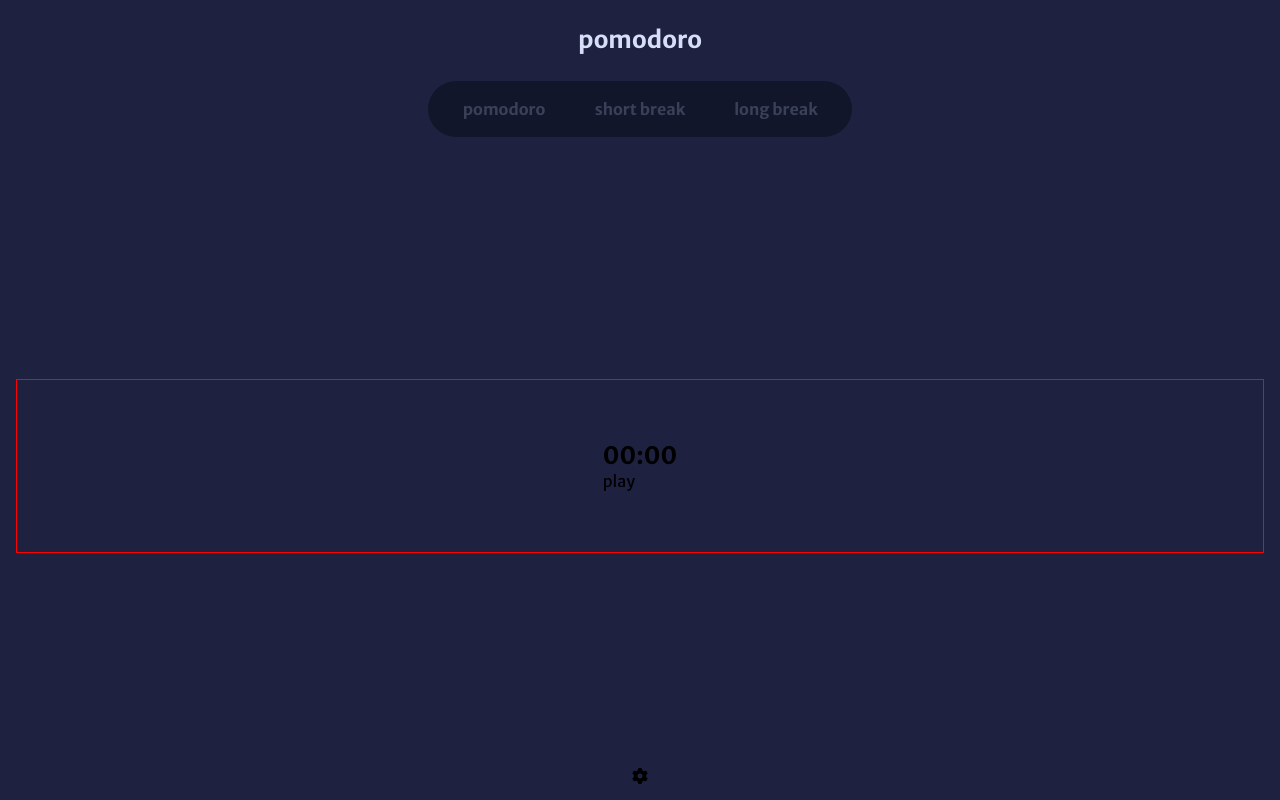
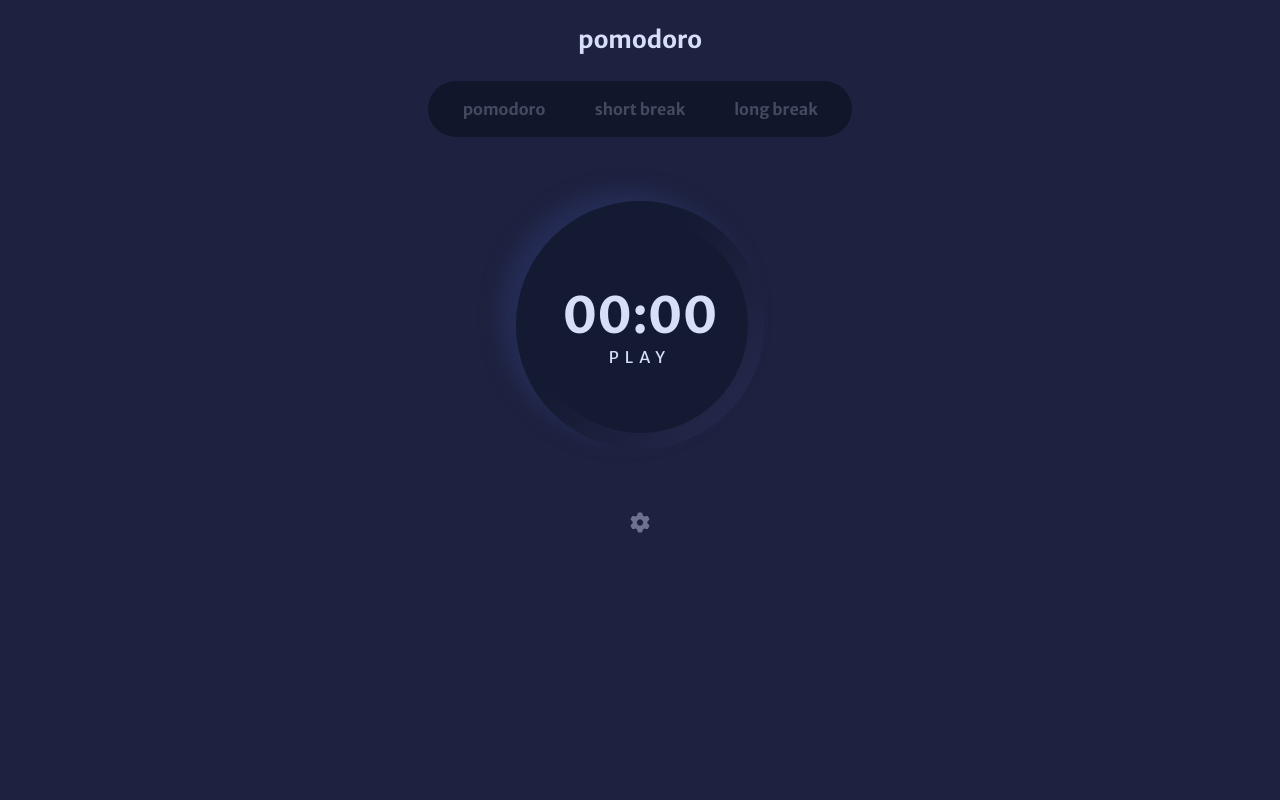
Before and after one commit to mathrews/pomodoro-project, a website: page index.html in a window 1280 px wide. Drawn offline with Linux system fonts and the light colour scheme.

Commit message:
layout finished

```diff
--- a/css/style.css
+++ b/css/style.css
@@ -13,32 +13,31 @@
     --background: #1E2240;
     --bckgTempos: #11162b;
     --corFonte1: #D7DFF8;
-    --corFonte2: #3B4059;
+    --corFonte2: #444961;
     --corFonte3: #141A31;
+    --corEngrenagem: #6E7190;
     --corShadowDiv: #252C55;
-    --corGradient1: #1E2240;
+    --corGradient1: #141A31;
     --corGradient2: #282A50;
     --corActive-contador: #E47176;
 }
 
 body {
     width: 100%;
-    height: 100vh;
     background-color: var(--background);
 }
 
 main {
     width: 100%;
-    height: 100%;
     display: flex;
     flex-direction: column;
     justify-content: center;
     align-items: center;
-    gap: 28%;
+    gap: 3em;
     padding: 16px;
 }
 
-main section{
+main section {
     flex: 1;
 }
 
@@ -83,7 +82,6 @@ main section:first-child #tempos li.active {
 }
 
 main section:nth-child(2) {
-    border: 1px solid red;
     width: 100%;
     display: flex;
     flex-direction: column;
@@ -92,3 +90,62 @@ main section:nth-child(2) {
     gap: 32%;
     padding: 16px;
 }
+
+main section:nth-child(2) .container {
+    background-image: linear-gradient(130deg, var(--corGradient1) 40%, var(--corGradient2));
+    width: 15.5em;
+    height: 15.5em;
+    border-radius: 100%;
+    display: flex;
+    align-items: center;
+    justify-content: center;
+    position: relative;
+    box-shadow: -15px -10px 20px var(--corShadowDiv);
+}
+
+main section:nth-child(2) .container #circulo {
+    position: relative;
+    background: conic-gradient(var(--corActive-contador), 0deg, var(--corGradient1) 0deg);
+    width: 13.5em;
+    height: 13.5em;
+    border-radius: 100%;
+    display: flex;
+    flex-direction: column;
+    align-items: center;
+    justify-content: center;
+    gap: 16px;
+}
+
+main section:nth-child(2) .container #circulo::before {
+    content: "";
+    position: absolute;
+    height: 12em;
+    width: 12em;
+    border-radius: 100%;
+    background-color: var(--corGradient1);
+}
+
+main section:nth-child(2) .container #circulo .circulo-content {
+    display: flex;
+    flex-direction: column;
+    align-items: center;
+    justify-content: center;
+    position: relative;
+}
+
+main section:nth-child(2) .container #circulo .circulo-content h1 {
+    font-size: 50px;
+    color: var(--corFonte1);
+}
+
+main section:nth-child(2) .container #circulo .circulo-content p {
+    color: var(--corFonte1);
+    letter-spacing: 6px;
+    text-transform: uppercase;
+}
+
+main i {
+    cursor: pointer;
+    font-size: 20px;
+    color: var(--corEngrenagem);
+}
--- a/index.html
+++ b/index.html
@@ -18,11 +18,14 @@
             </ul>
         </section>
         <section>
-            <div id="circulo">
-                <span></span>
-                <h1>00:00</h1>
-                <p>play</p>
-            </div>
+            <span class="container">
+                <div id="circulo">
+                    <div class="circulo-content">
+                        <h1>00:00</h1>
+                        <p>play</p>
+                    </div>
+                </div>
+            </span>
         </section>
         <i class="fa-solid fa-gear"></i>
     </main>
--- a/js/scripts.js
+++ b/js/scripts.js
@@ -1,3 +1,19 @@
 let pomodoroMode = document.querySelector('#tempos .pomodoro');
 let shortBreakMode = document.querySelector('#tempos .shortBreak');
 let longBreakMode = document.querySelector('#tempos .longBreak');
+
+pomodoroMode.onclick = () => {
+    pomodoroMode.classList.add('active');
+    shortBreakMode.classList.remove('active');
+    longBreakMode.classList.remove('active');
+}
+shortBreakMode.onclick = () => {
+    shortBreakMode.classList.add('active');
+    longBreakMode.classList.remove('active');
+    pomodoroMode.classList.remove('active');
+}
+longBreakMode.onclick = () => {
+    longBreakMode.classList.add('active');
+    shortBreakMode.classList.remove('active');
+    pomodoroMode.classList.remove('active');
+}
```
